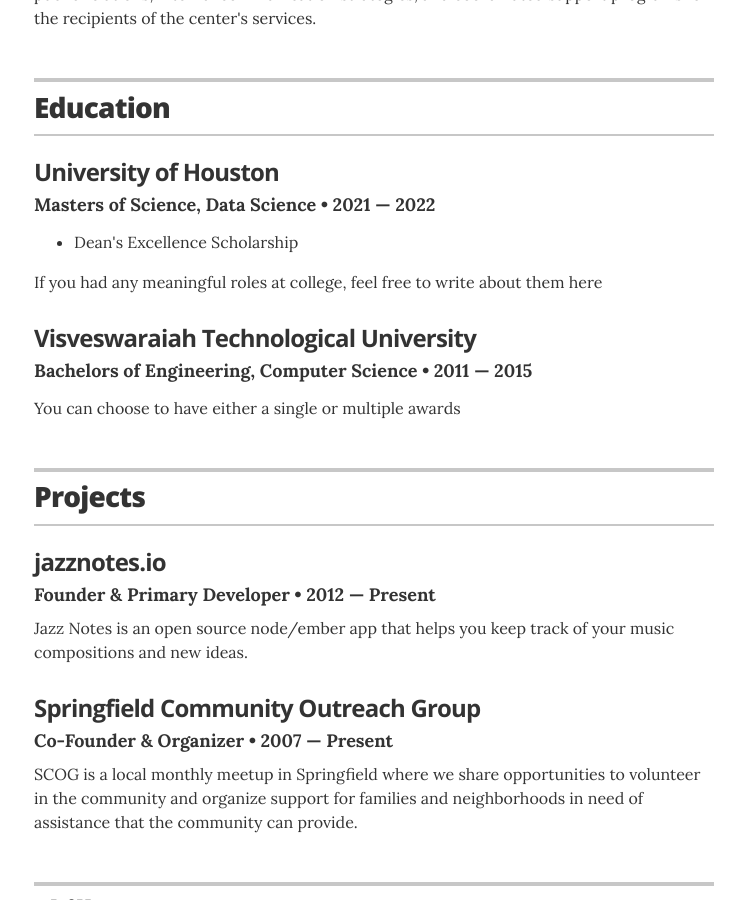
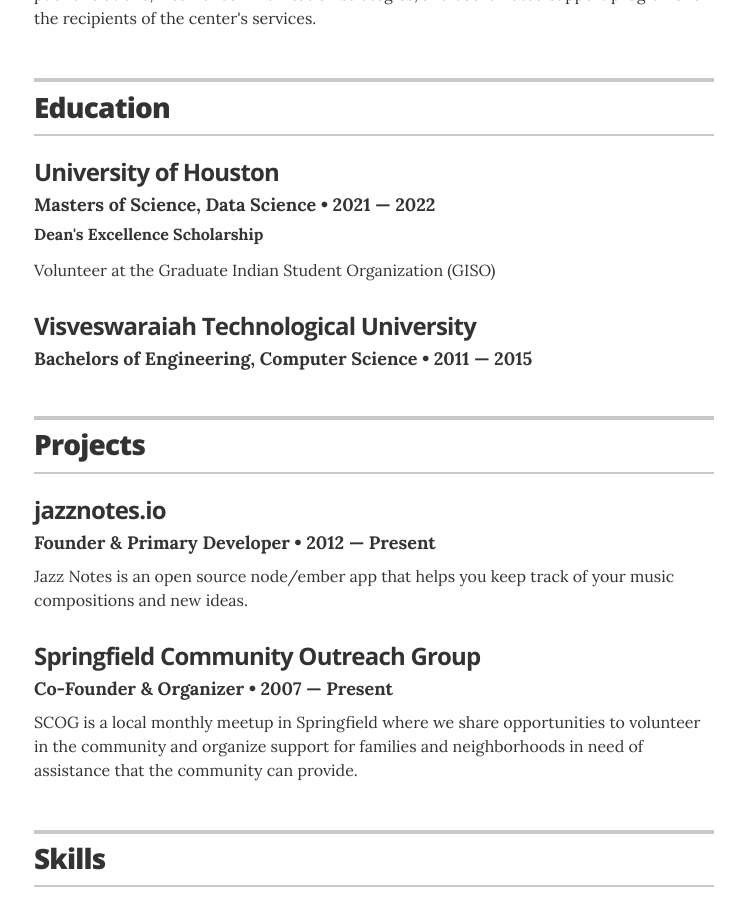
Before and after one commit to SushmaNagesh-09/resume, a Jekyll site: the page built from index.html, in a window 1280 px wide and 900 px high, scrolled down 1308 px. Shown: the whole window, without its empty margins (266-1011 px from the left). Built offline with Jekyll 4.4.1, drawn with Linux system fonts in a browser that asks for light colours.

Commit message:
Update education.yml

```diff
--- a/_data/education.yml
+++ b/_data/education.yml
@@ -2,12 +2,11 @@
 - degree: Masters of Science, Data Science
   uni: University of Houston
   year: 2021 &mdash; 2022
-  awards:
-    - award: Dean's Excellence Scholarship
-  summary: If you had any meaningful roles at college, feel free to write about them here
+  award: Dean's Excellence Scholarship
+  summary: Volunteer at the Graduate Indian Student Organization (GISO)
 
 - degree: Bachelors of Engineering, Computer Science
   uni: Visveswaraiah Technological University
   year: 2011 &mdash; 2015
   award:
-  summary: You can choose to have either a single or multiple awards
+  summary:
```
